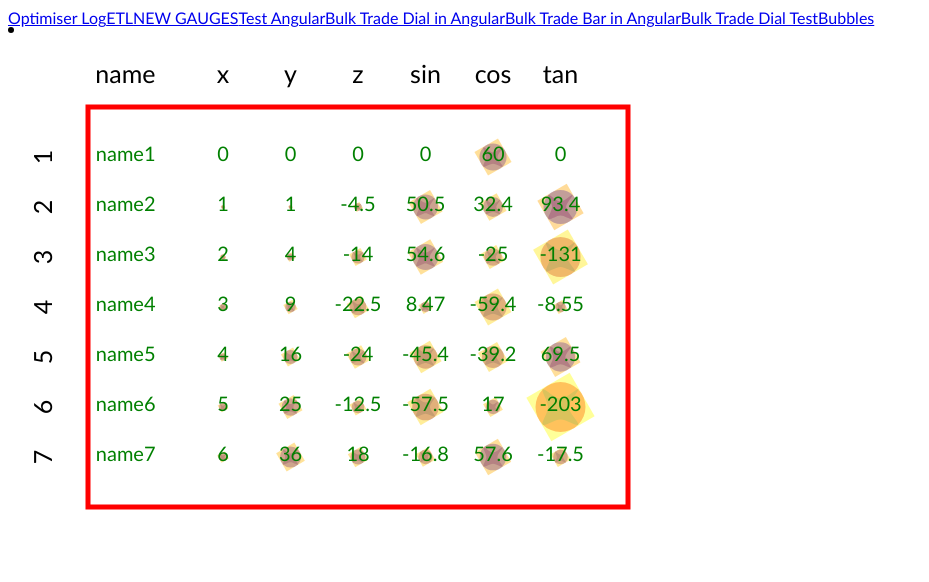
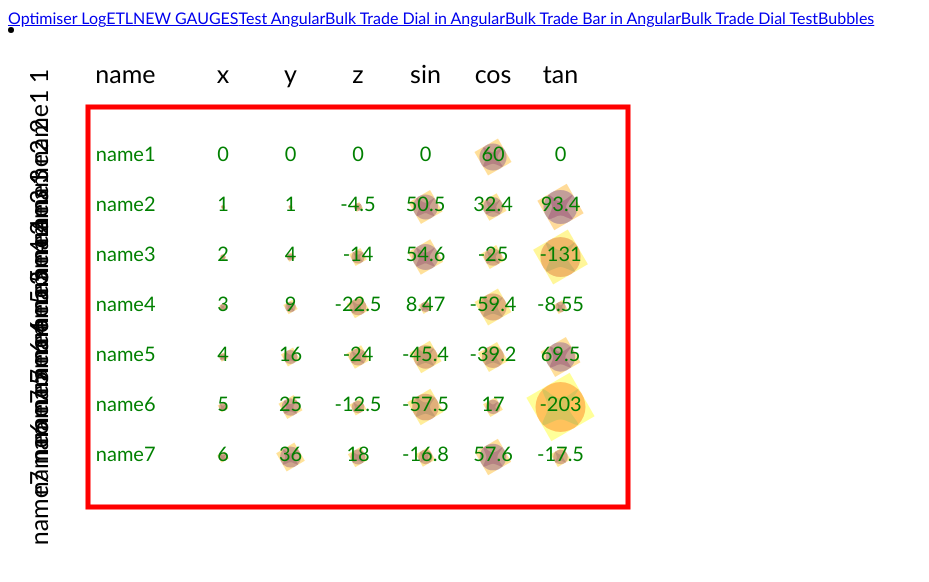
Before and after one commit to colinxsmith/optdisplay, an Angular app: page /bubbles in a window 1280 px wide. Shown: the top 582 px of the page, without its empty margins (0-929 px from the left). Built offline with nearby package versions, Linux system fonts and the light colour scheme.

Commit message:
Keep this for now

```diff
--- a/src/app/bubbletable/bubbletable.component.html
+++ b/src/app/bubbletable/bubbletable.component.html
@@ -48,7 +48,7 @@ class="table" [attr.ij]="getIdHack(j,i)" [style.fill]="isNumberHack(DATA[dataOrd
 </ng-container>
 </text>
 <text   class="labelY" [attr.dy]="fontSize*1.4" [attr.y]="fontSize" [attr.x]="0" [attr.transform]="translateHack(-fontSize-borderX/2,yScale(i+1),labelYRotate)">
-<tspan [attr.dy]="0">  {{dataOrder[i]+1}} </tspan>
+<tspan [attr.dy]="0">{{DATA[dataOrder[i]].name}} {{DATA[dataOrder[i]].name}} {{dataOrder[i]+1}}</tspan>
 <tspan [attr.x]="0" [attr.dy]="fontSize*1.4"></tspan>
 <tspan [attr.x]="0" [attr.dy]="fontSize*1.4*2"></tspan>
 </text>
--- a/src/app/bubbletable/bubbletable.component.ts
+++ b/src/app/bubbletable/bubbletable.component.ts
@@ -146,7 +146,7 @@ export class BubbletableComponent implements OnInit, OnChanges {
         here.attr('transform', `translate(0,${this.yScale(+ij.split(',')[1] + 1) + this.fontSize / 4}) rotate(${-45 * (1 - t)})`);
       });
     const labelY = d3.select(this.element.nativeElement).select('#BUBBLE').selectAll('text.labelY');
-    labelY.call(this.wrapFunction, this.fontSize, this.fontSize / 30);
+//    labelY.call(this.wrapFunction, this.fontSize, this.fontSize * 1.4);
     labelY.transition().duration(this.animDuration)
       .tween('labYtext', (d, i, j: Array<SVGTextElement>) => t => {
         const here = d3.select(j[i]);
```
